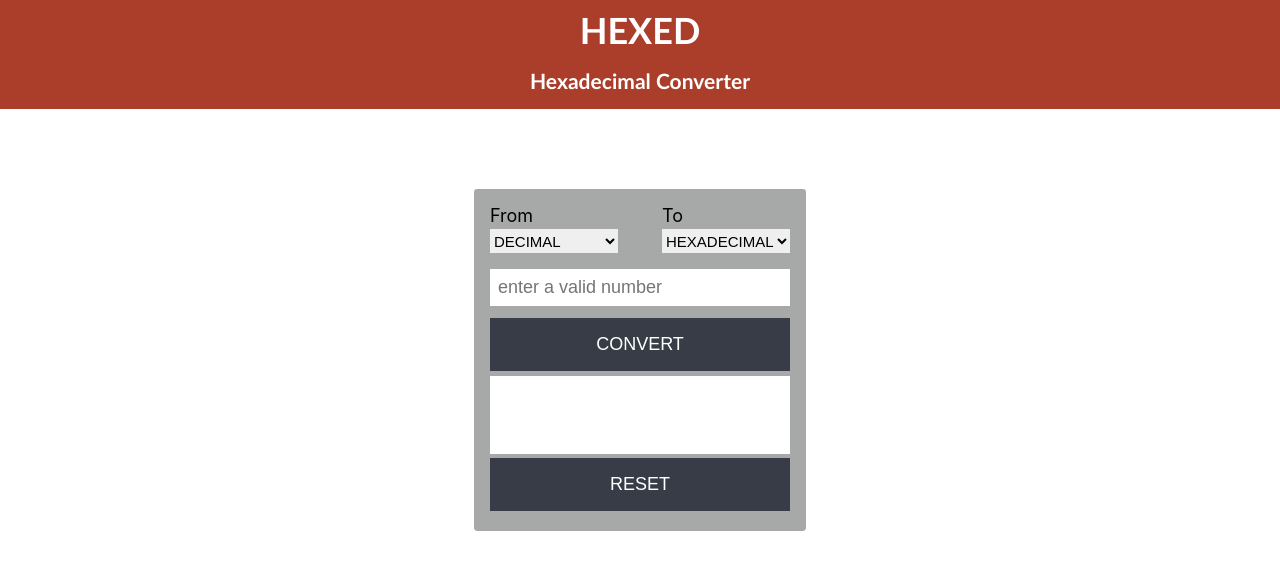
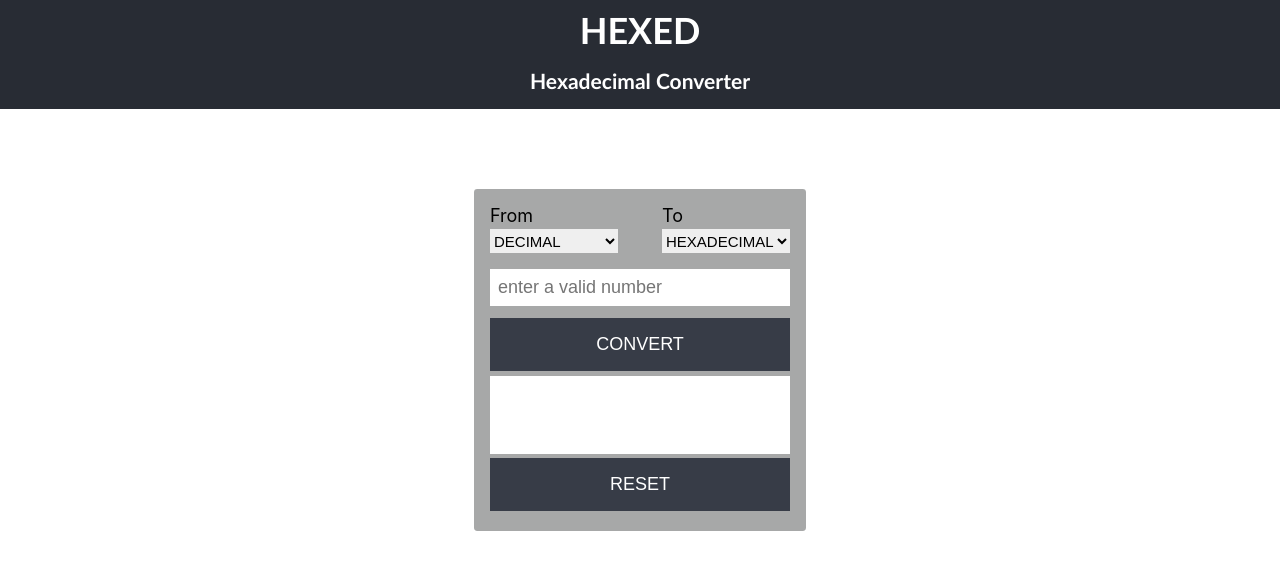
Before and after one commit to mariagus/hexed, a React (Create React App) app: page / in a window 1280 px wide. Shown: the top 570 px of the page. Built offline with nearby package versions, Linux system fonts and the light colour scheme.

Commit message:
get rid of banner hover colour

```diff
--- a/src/App.css
+++ b/src/App.css
@@ -13,10 +13,6 @@
   font-size: large;
 }
 
-.App-header:hover {
-  background-color: rgb(170, 62, 43);
-}
-
 h1,
 h3 {
   margin: 0;
```
